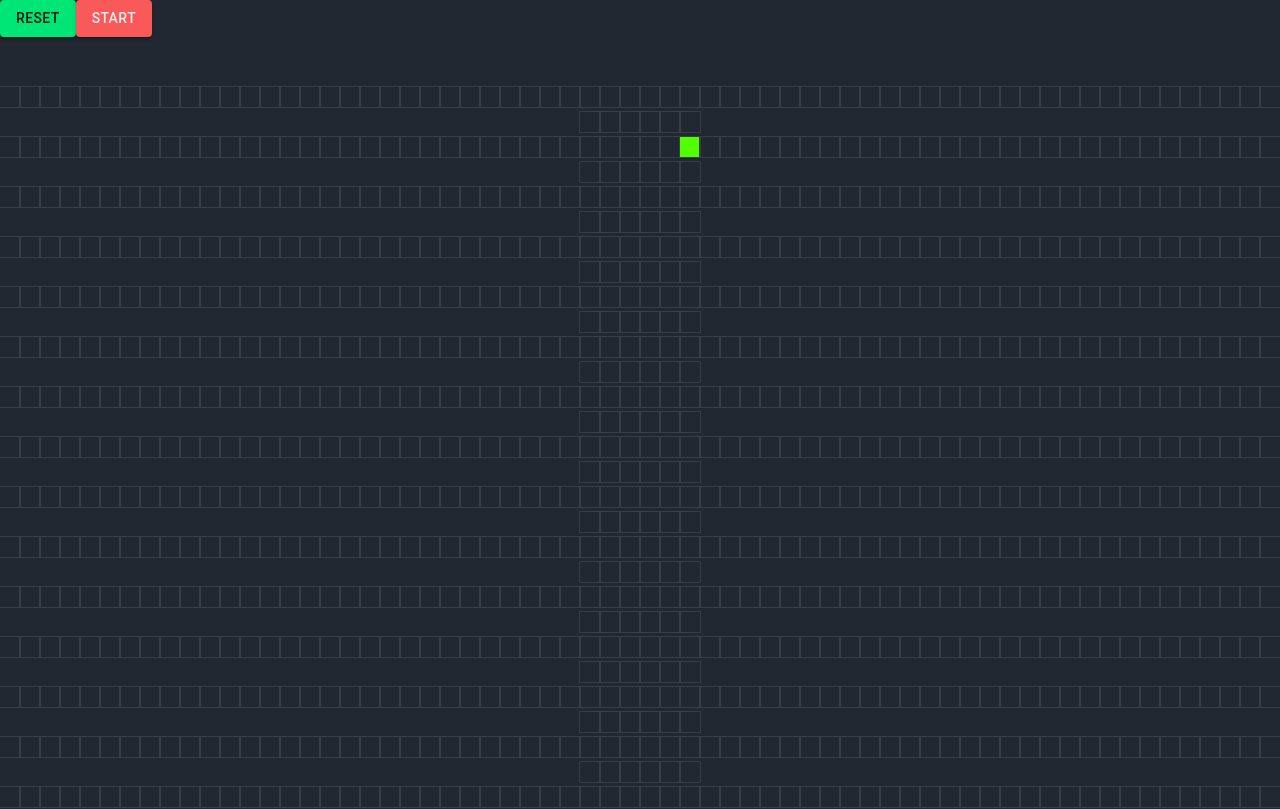
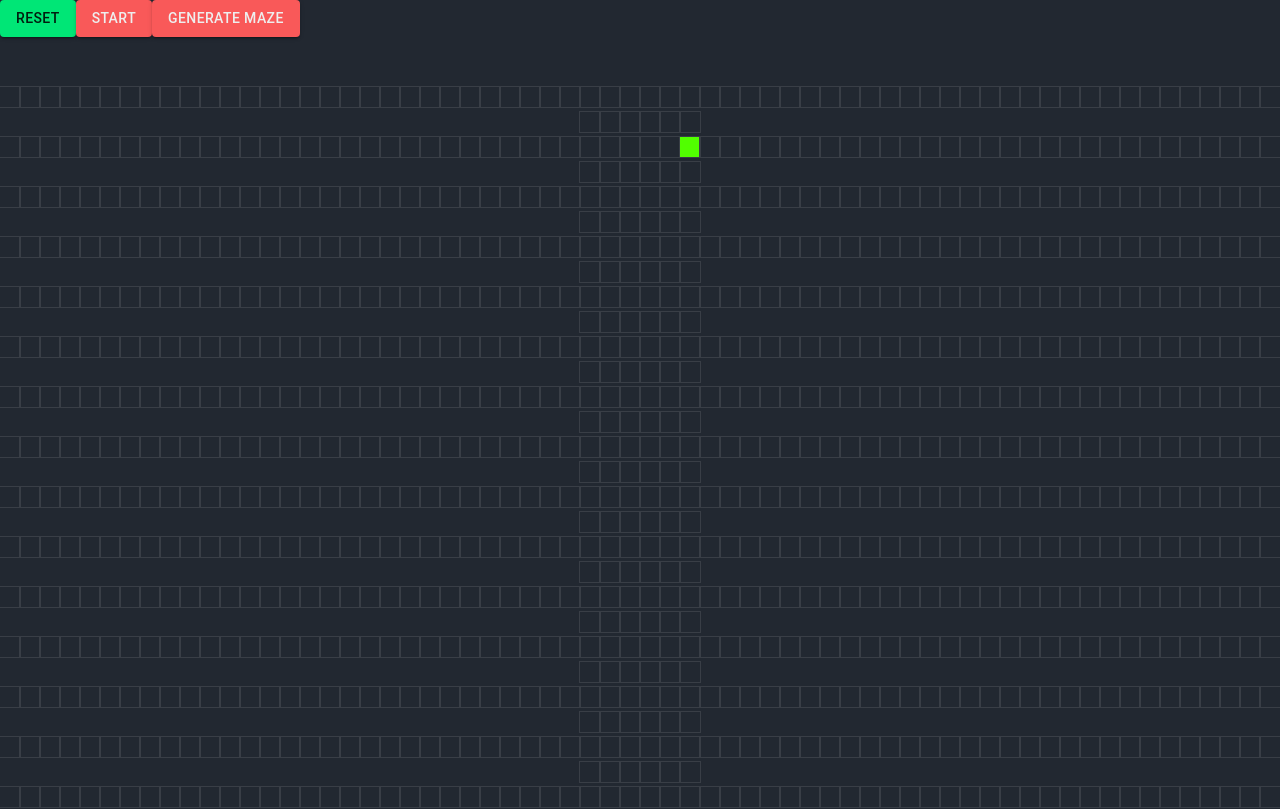
Before and after one commit to markoelez/pathfinder, a React (Create React App) app: page / in a window 1280 px wide. Shown: the top 809 px of the page. Built offline with nearby package versions, Linux system fonts and the light colour scheme.

Commit message:
random maze

```diff
--- a/src/components/grid/grid.js
+++ b/src/components/grid/grid.js
@@ -20,8 +20,7 @@ class Grid extends React.Component {
 			target: [target_row, target_col],
 			grid: [],
 			mouseIsPressed: false,
-			algorithm: bfs,
-			speed: 8
+			algorithm: bfs
 		}
 	}
 
@@ -69,7 +68,6 @@ class Grid extends React.Component {
 	}
 
 	animateBFS(nodes, shortestOrder) {
-		// const { speed } = this.state
 		for (let i = 0; i <= nodes.length; ++i) {
 			if (i === nodes.length) {
 				setTimeout(() => {
@@ -109,14 +107,21 @@ class Grid extends React.Component {
 		this.animateBFS(visited, shortestOrder)
 	}
 
-	valuetext(value) {
-		return `${value}`
-	}
+	generateMaze() {
+		const grid = genMaze()
 
-	onSliderChange(value) {
-		console.log('test')
-		console.log(value)
-		this.setState({ speed: value })
+		const { start_row, start_col, target_row, target_col } = getNewEndpoints()
+
+		document.getElementById(`node-${start_row}-${start_col}`).className =
+			'node node-start'
+		document.getElementById(`node-${target_row}-${target_col}`).className =
+			'node node-target'
+
+		this.setState({
+			grid: grid,
+			start: [start_row, start_col],
+			target: [target_row, target_col]
+		})
 	}
 
 	render() {
@@ -137,7 +142,13 @@ class Grid extends React.Component {
 				>
 					start
 				</Button>
-
+				<Button
+					variant='contained'
+					color='primary'
+					onClick={() => this.generateMaze()}
+				>
+					generate maze
+				</Button>
 				<div className='grid'>
 					{grid.map((row, rowIdx) => {
 						return (
@@ -213,6 +224,18 @@ const getNewGrid = () => {
 	return grid
 }
 
+const genMaze = () => {
+	const grid = getNewGrid()
+	for (let i = 0; i < TOTAL_ROWS; ++i) {
+		for (let j = 0; j < TOTAL_COLS; ++j) {
+			if (probability(0.2)) {
+				toggleWall(grid, i, j)
+			}
+		}
+	}
+	return grid
+}
+
 const getEmptyNode = (row, col) => {
 	return {
 		row,
@@ -223,6 +246,10 @@ const getEmptyNode = (row, col) => {
 		isWall: false,
 		previousNode: null
 	}
+}
+
+var probability = function(n) {
+	return !!n && Math.random() <= n
 }
 
 const createNode = (row, col, start, target) => {
```
